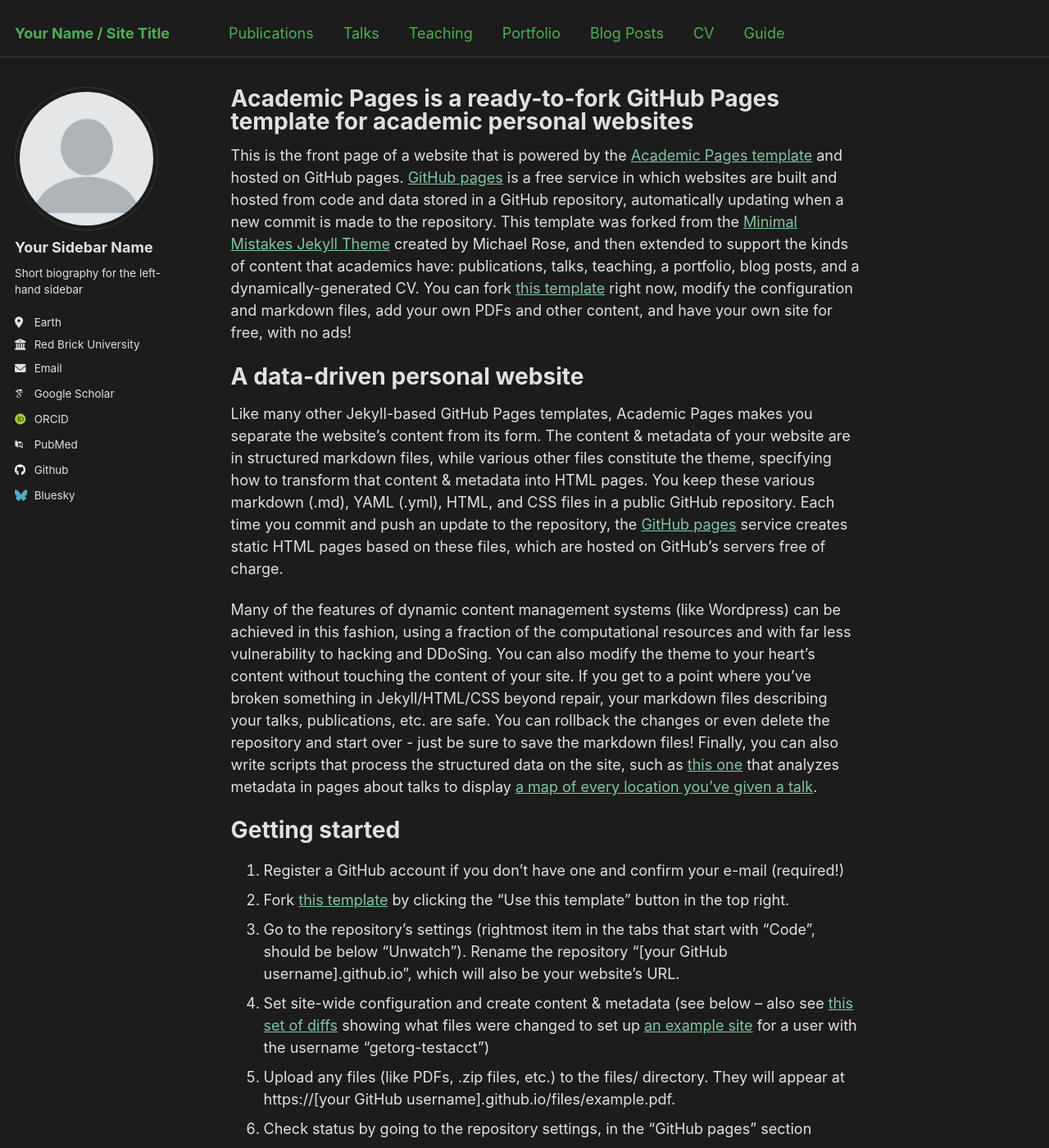
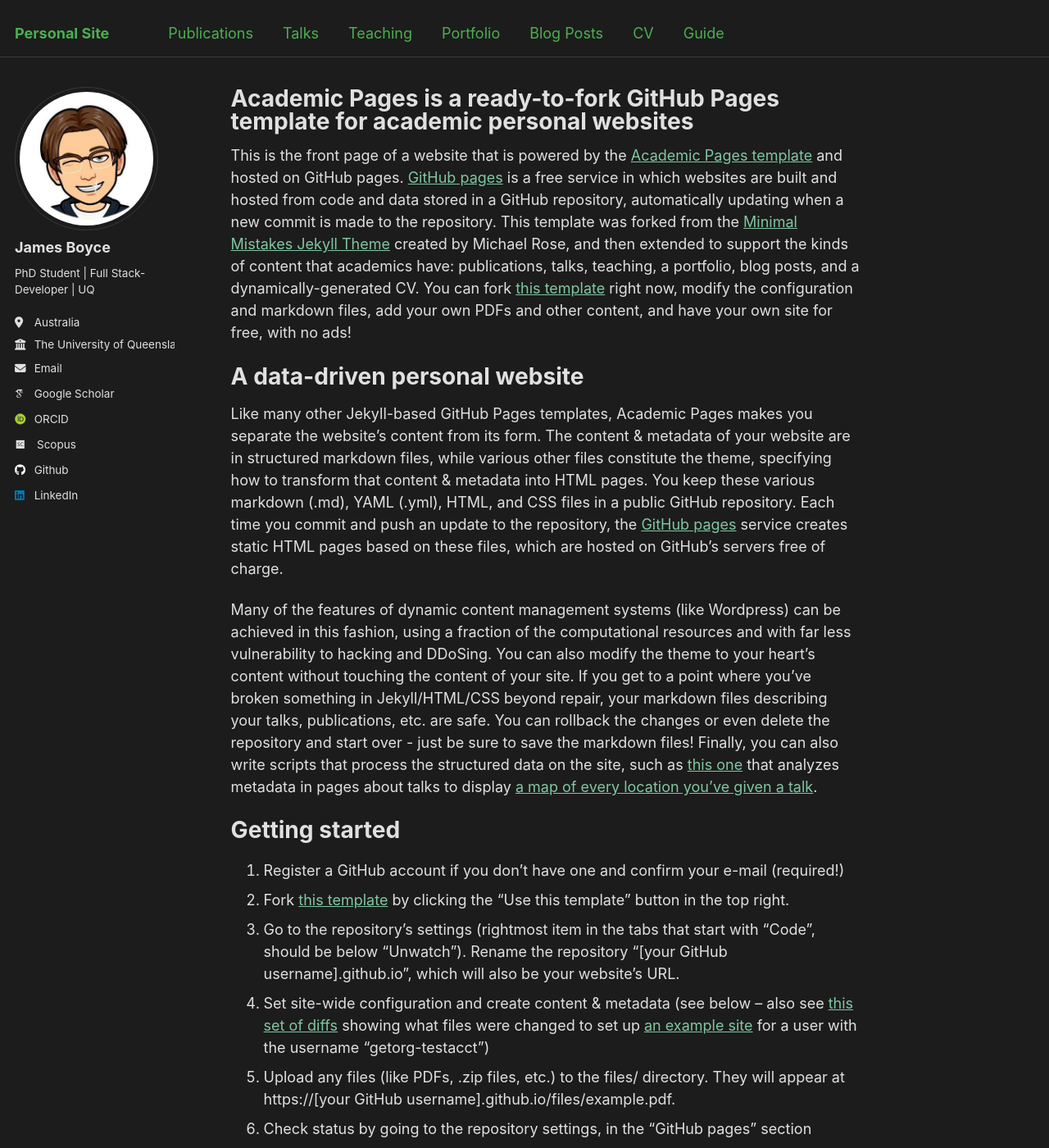
Before and after one commit to james-boyce/james-boyce.github.io, a Jekyll site: the page built from _pages/about.md, in a window 1280 px wide and 1400 px high. Shown: the whole window at 82% size. Built offline with Jekyll 4.4.1, drawn with Linux system fonts in a browser that asks for light colours; some web fonts are replaced; some of the changed text lies outside the part shown.

Commit message:
minor author updates

```diff
--- a/_config.yml
+++ b/_config.yml
@@ -7,14 +7,14 @@
 # server process.
 
 # Basic Site Settings
-locale                   : "en-US"
-title                    : "Your Name / Site Title"
+locale                   : "en-AU"
+title                    : "Personal Site"
 title_separator          : "-"
-name                     : &name "Your Name"
+name                     : &name "James Boyce"
 description              : &description "personal description"
-url                      : https://academicpages.github.io # the base hostname & protocol for your site e.g. "https://[your GitHub username].github.io"
+url                      : https://james-boyce.github.io # the base hostname & protocol for your site e.g. "https://[your GitHub username].github.io"
 baseurl                  : "" # the subpath of your site, e.g. "/blog"
-repository               : "academicpages/academicpages.github.io"
+repository               : "james-boyce/james-boyce.github.io"
 
 # Site Author - The following control what appear as part of the author content on the side bar.
 #               If a field is blank the icon and link will not appear, otherwise it will be shown.
@@ -22,34 +22,34 @@ repository               : "academicpages/academicpages.github.io"
 author:
   # Biographic information
   avatar           : "profile.png"
-  name             : "Your Sidebar Name"
+  name             : "James Boyce"
   pronouns         : # example: "she/her"
-  bio              : "Short biography for the left-hand sidebar"
-  location         : "Earth"
-  employer         : "Red Brick University"
+  bio              : "PhD Student | Full Stack-Developer | UQ"
+  location         : "Australia"
+  employer         : "The University of Queensland"
   uri              : # URL
-  email            : "none@example.org"
+  email            : ""
 
   # Academic websites
   arxiv            : # URL - Update with the correct link to your profile
-  googlescholar    : "https://scholar.google.com/citations?user=PS_CX0AAAAAJ"
+  googlescholar    : "https://scholar.google.com/citations?user=jmDjwL4AAAAJ&hl=en"
   impactstory      : # URL
-  orcid            : "http://orcid.org/yourorcidurl"
+  orcid            : "https://orcid.org/0009-0002-4077-4054"
   semantic         : # URL
-  pubmed           : "https://www.ncbi.nlm.nih.gov/pubmed/?term=john+snow"
+  pubmed           : # URL
   researchgate     : # URL
-  scopus           : # URL
+  scopus           : "https://www.scopus.com/authid/detail.uri?authorId=57224829284"
 
   # Repositories and software development
   bitbucket        : # Username - Update with your username on the site
   codepen          : # Username
   dribbble         : # Username
-  github           : "academicpages"
+  github           : "james-boyce"
   kaggle           : # Username
   stackoverflow    : # User number or user number and name (i.e., use "1" or "1/jeff-atwood")
 
   # Social media
-  bluesky          : "bsky.app" # Replace this with you Bluesky username
+  bluesky          : # Username
   facebook         : # Username
   flickr           : # Username
   foursquare       : # Username
@@ -58,7 +58,7 @@ author:
   keybase          : # Username
   instagram        : # Username
   lastfm           : # Username
-  linkedin         : # Username
+  linkedin         : "james-boyce"
   mastodon         : # URL
   medium           : # URL
   pinterest        : # Username
--- a/_sass/_footer.scss
+++ b/_sass/_footer.scss
@@ -20,7 +20,7 @@
           animation: intro 0.3s both;
   -webkit-animation-delay: 0.45s;
           animation-delay: 0.45s;
-  background-color: $lighter-gray;
+  background-color: $dark-gray;
   border-top: 1px solid $light-gray;
 
   footer {
```
Also changed, not shown: images/profile.png.
